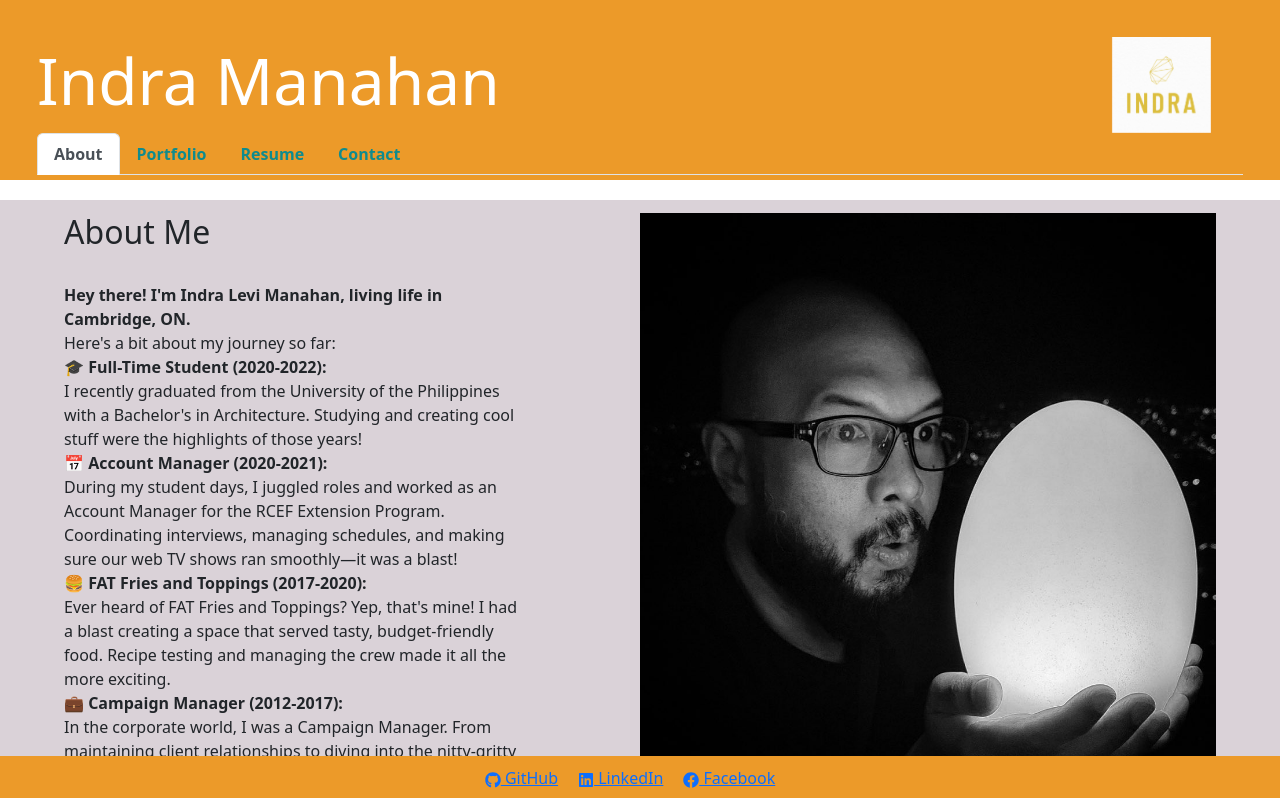
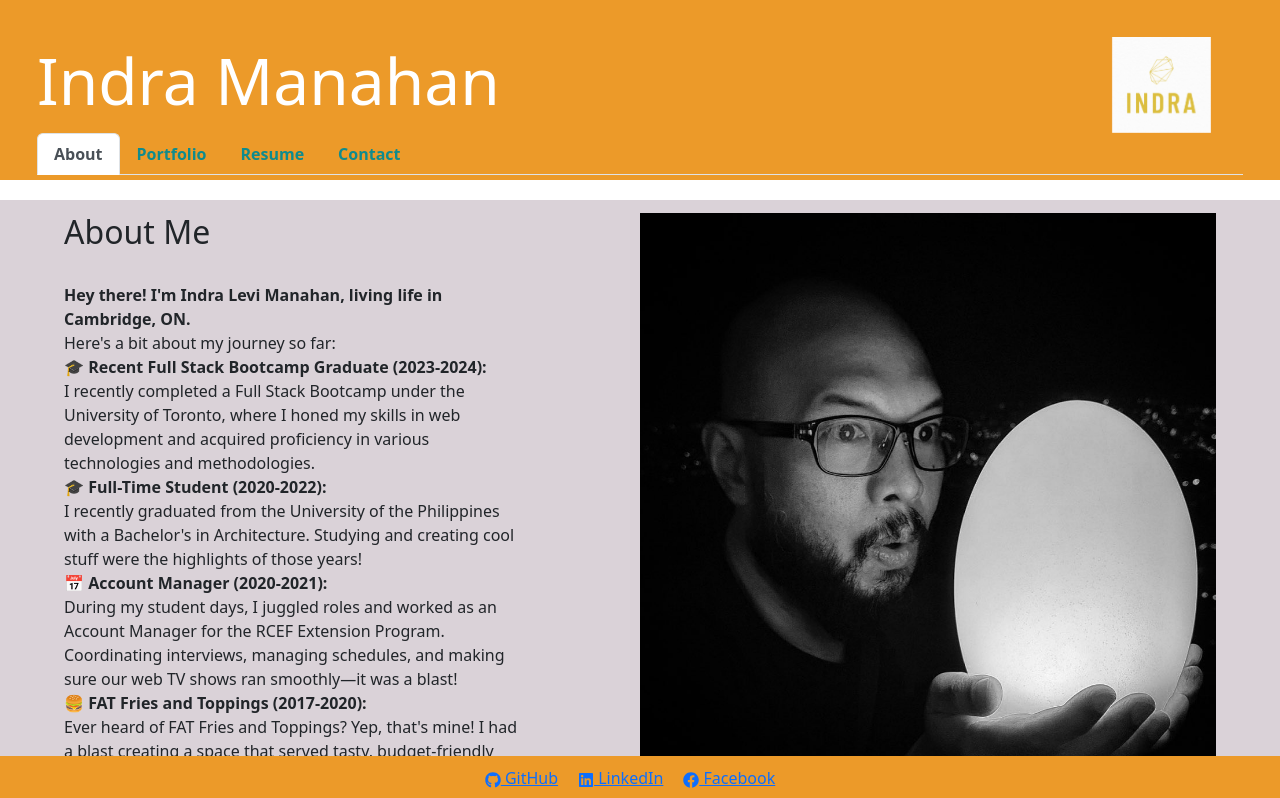
Before and after one commit to Levi-Man/myPage, a React (Vite) app: page / in a window 1280 px wide. Shown: the top 798 px of the page. Built offline with nearby package versions, Linux system fonts and the light colour scheme.

Commit message:
Edited about me

```diff
--- a/src/pages/About.jsx
+++ b/src/pages/About.jsx
@@ -11,6 +11,8 @@ export default function About() {
             <br>
             </br>
             <span>Hey there! I'm Indra Levi Manahan, living life in Cambridge, ON.</span><br></br> Here's a bit about my journey so far:<br></br>
+            <span>🎓 Recent Full Stack Bootcamp Graduate (2023-2024):</span>
+            <br></br> I recently completed a Full Stack Bootcamp under the University of Toronto, where I honed my skills in web development and acquired proficiency in various technologies and methodologies.<br></br>
             <span>🎓 Full-Time Student (2020-2022):</span>
             <br></br> I recently graduated from the University of the Philippines with a Bachelor's in Architecture. Studying and creating cool stuff were the highlights of those years!<br></br>
             <span>📅 Account Manager (2020-2021):</span>
```
Lines whose indentation alone changed are shown as unchanged.
